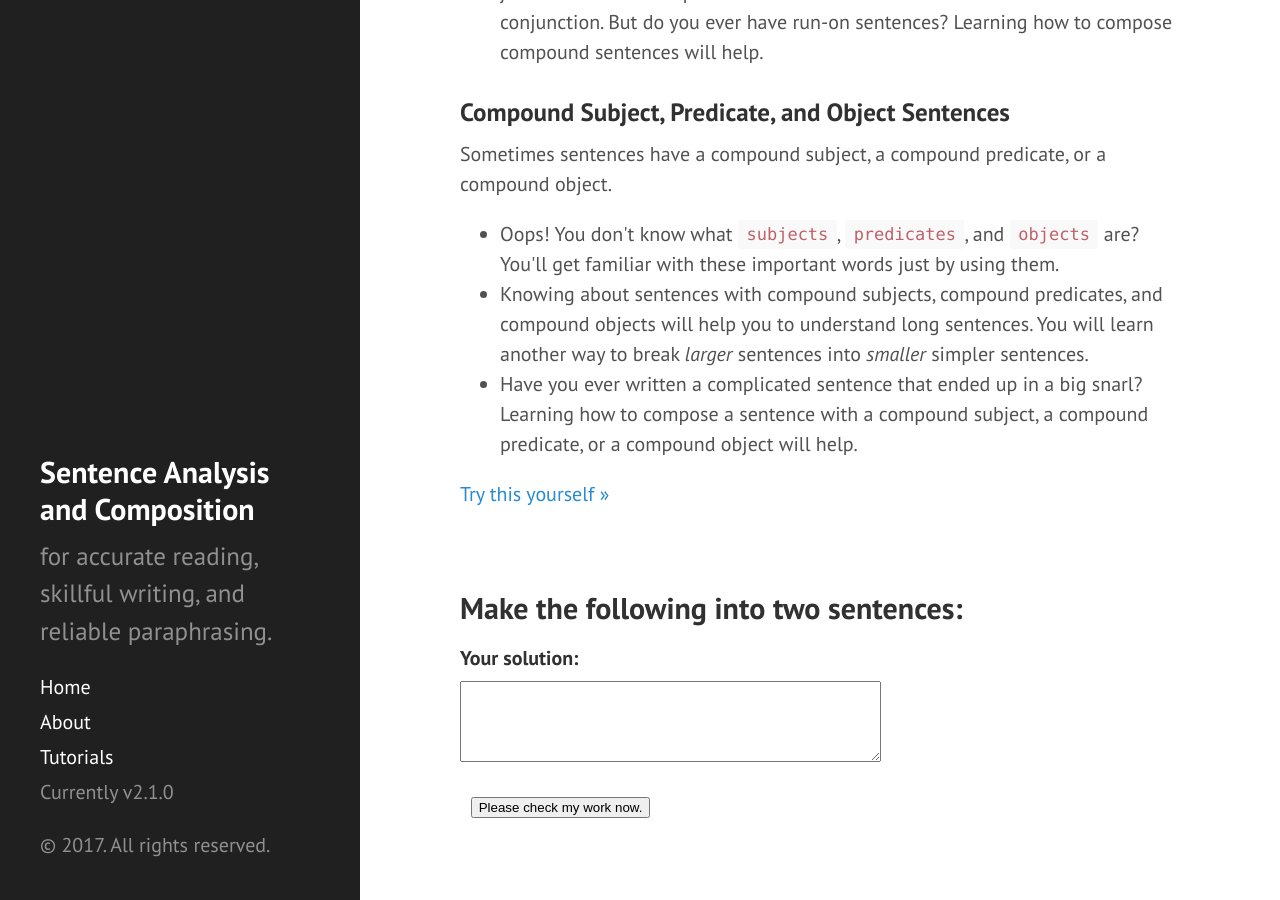
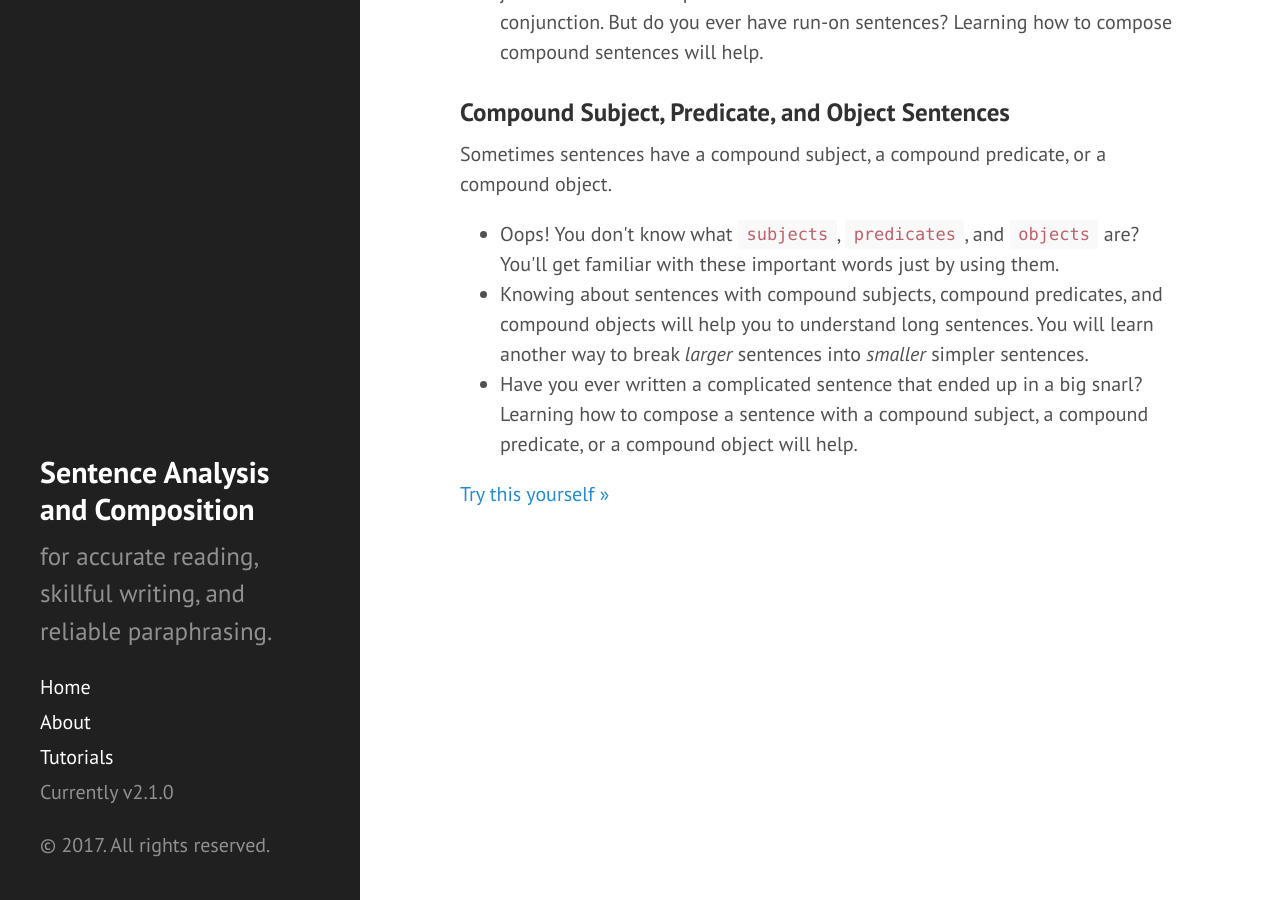
Before and after one commit to srogersact/srogersact.github.io, a Jekyll site: the page index.html, which Jekyll copies as it is, in a window 1280 px wide and 900 px high, scrolled down 804 px. Built offline with Jekyll 4.4.1, drawn with Linux system fonts in a browser that asks for light colours.

Commit message:
Remove the form.

```diff
--- a/index.html
+++ b/index.html
@@ -114,19 +114,19 @@
 <a target="_blank" class="w3-btn w3-margin-bottom" href="/tutorials/tutorial01">Try this yourself &raquo;</a>
 </div>
 
-<h2>Make the following into two sentences:</h2>
+<!-- <h2>Make the following into two sentences:</h2>
 
 <script src="sentence_problem01.js"></script>
 
 <h4>Your solution:</h4>
 <form id="sentence_solution_form" name="sentence_solution_form">
 
-   <!-- From form  I took out
+   From form  I took out
 
    action="sentence_solution_approval.html" method="get"
 
 
-   I want to change the action so that the textarea clears, a new problem is displayed, and a new solution is looked for. It would be nice to have a point be added to a counter, also. -->
+   I want to change the action so that the textarea clears, a new problem is displayed, and a new solution is looked for. It would be nice to have a point be added to a counter, also.
 
     <textarea name="sentence_solution" id="sentence_solution" rows = "5" cols="50"></textarea><br>
     <h4 id="sentence_solution_blank"> </h4>
@@ -134,7 +134,7 @@
 
      <label>&nbsp;</label>
     <input type="button" id="sentence_solution_approval" value="Please check my work now.">
-</form>
+</form> -->
 <!-- <ul>
   <li>Complete Jekyll setup included (layouts, config, <a href="/404">404</a>, <a href="/atom.xml">RSS feed</a>, posts, and <a href="/about">example page</a>)</li>
   <li>Mobile friendly design and development</li>
```
